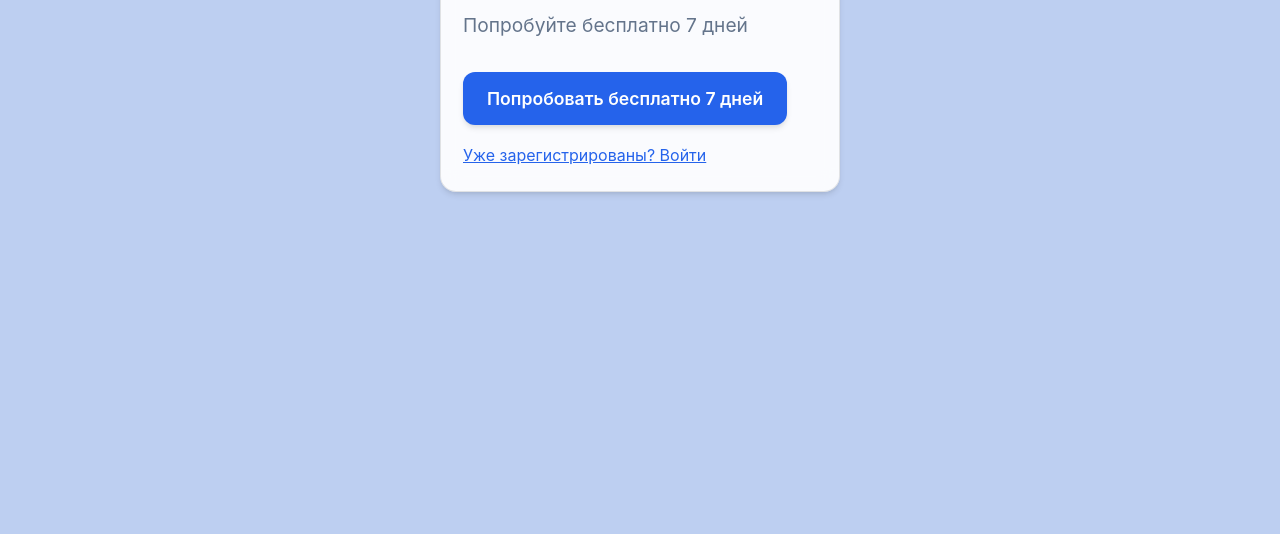
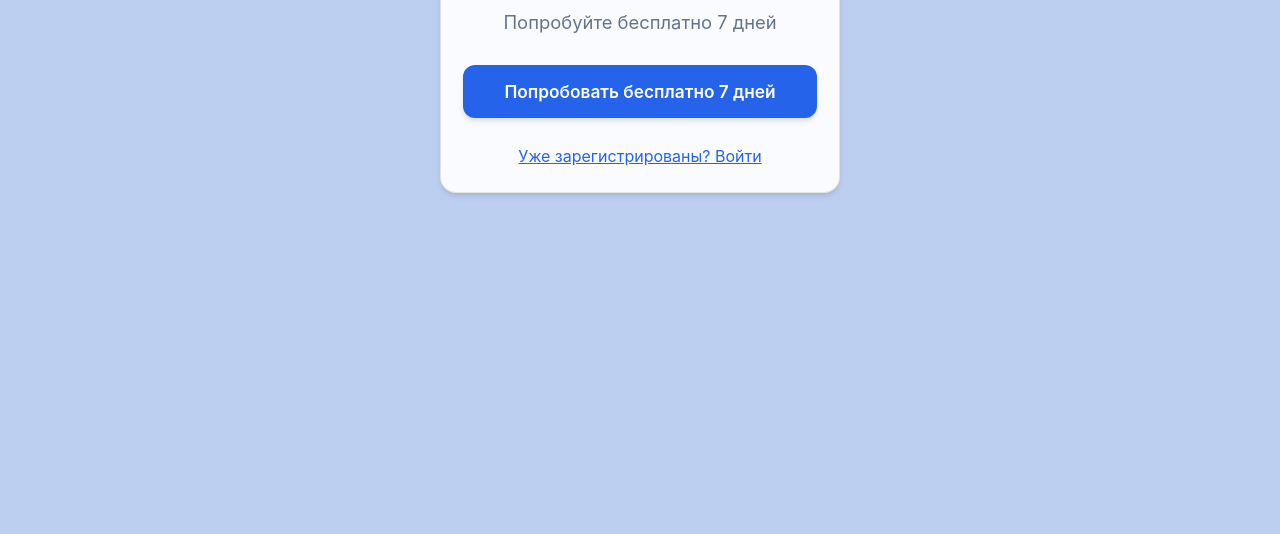
Before and after one commit to UJDow/sakovvolfsnitko, a website built with Vite: page index.html in a window 1280 px wide. Shown: the part 266-800 px from the top of the page. Built offline with nearby package versions, Linux system fonts and the light colour scheme.

Commit message:
Update index.html

```diff
--- a/index.html
+++ b/index.html
@@ -1226,11 +1226,27 @@ body.modal-open {
   </div>
 </div>
   <div id="trialStartScreen" style="display: flex; justify-content: center; align-items: center; min-height: 80vh;">
-  <div class="card" style="max-width: 400px; width: 100%; margin: 0 auto;">
-    <h1 style="margin-bottom: 12px;">Saviora</h1>
-    <p style="font-size: 1.2rem; color: var(--text-secondary); margin-bottom: 32px;">Попробуйте бесплатно 7 дней</p>
-    <button id="startTrialBtn" class="btn primary" style="font-size: 1.1rem; min-width: 220px; margin-bottom: 18px;">Попробовать бесплатно 7 дней</button>
-    <a href="#" id="showLoginLink" style="color: var(--primary); font-size: 1rem; text-decoration: underline;">Уже зарегистрированы? Войти</a>
+  <div class="card" style="max-width: 400px; width: 100%; margin: 0 auto; text-align: center;">
+    <h1 style="margin-bottom: 18px; font-size: 2rem; font-weight: 700;">Saviora</h1>
+    <div style="color: var(--text-secondary); font-size: 1.15rem; margin-bottom: 28px;">
+      Попробуйте бесплатно 7 дней
+    </div>
+    <button
+      id="startTrialBtn"
+      class="btn primary"
+      style="font-size: 1.08rem; min-width: 220px; margin-bottom: 18px; width: 100%;"
+    >
+      Попробовать бесплатно 7 дней
+    </button>
+    <div style="margin-top: 8px;">
+      <a
+        href="#"
+        id="showLoginLink"
+        style="color: var(--primary); font-size: 1rem; text-decoration: underline;"
+      >
+        Уже зарегистрированы? Войти
+      </a>
+    </div>
   </div>
 </div>
    <div id="authCard" class="card" style="max-width: 400px; margin: 32px auto 24px; display: none;">
```
